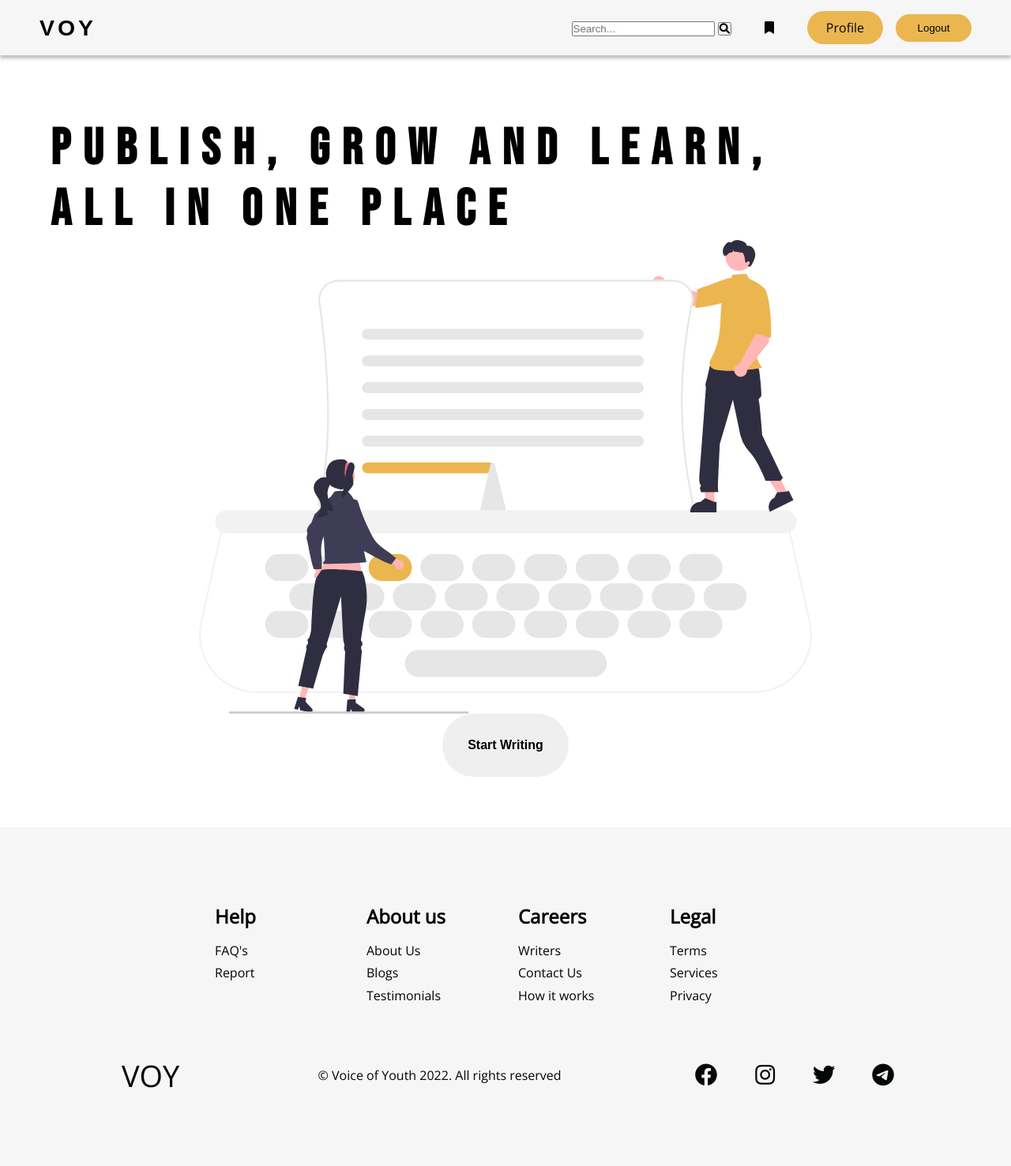
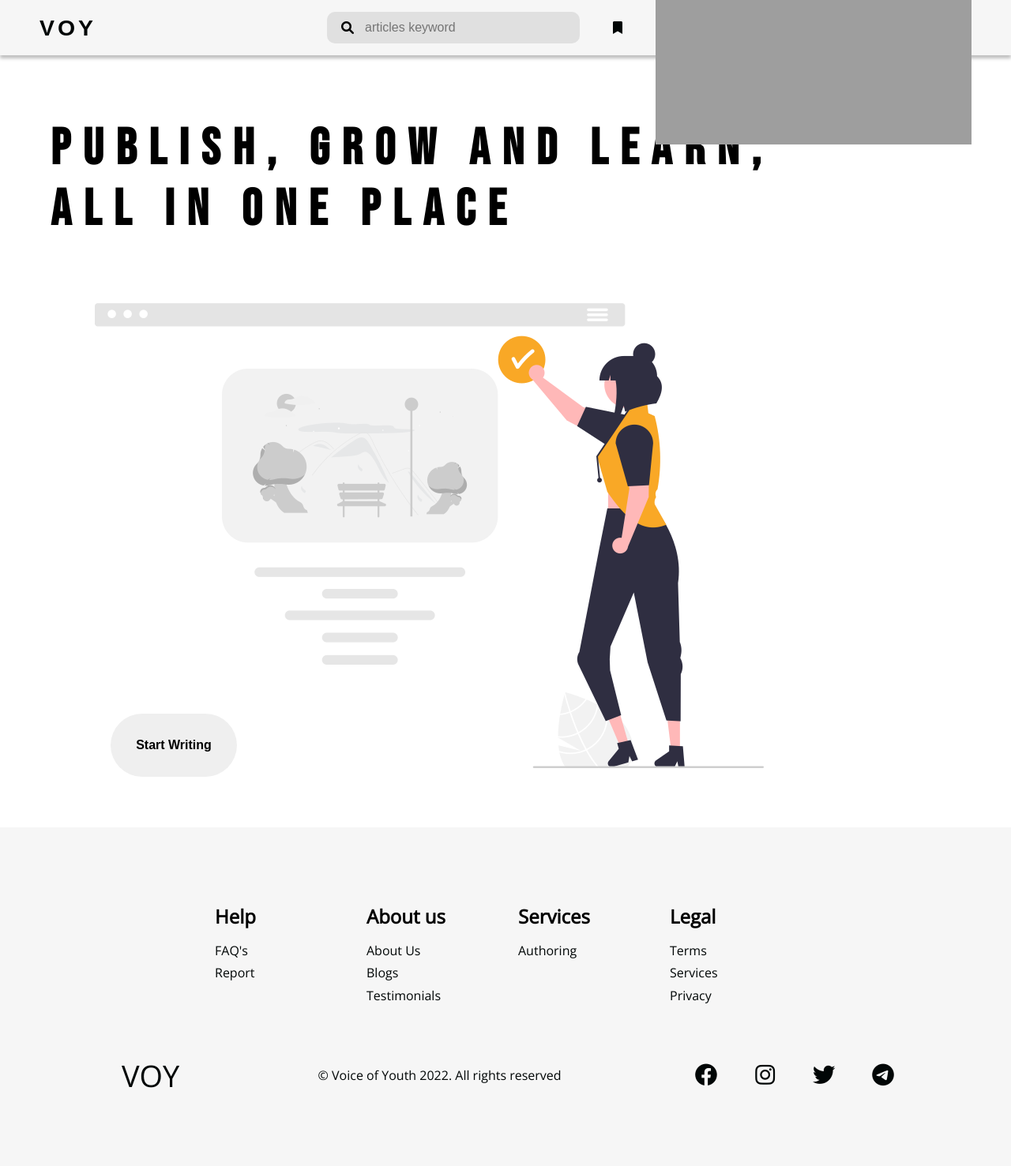
Before and after one commit to Voice-Of-Youth/voy-v2, a PHP site: page /voy/application/view/writers.php in a window 1280 px wide. Shown: the whole page at 79% size. Run offline with PHP 8.4, Linux system fonts and the light colour scheme; the visitor is signed in with stand-in values (Sample User, id 1); some web fonts are replaced; grey boxes are pictures that could not be loaded.

Commit message:
Fixed some issues on some pages

```diff
--- a/application/view/articles/article.php
+++ b/application/view/articles/article.php
@@ -101,7 +101,7 @@ include '../../controller/connection.inc.php';
           </br>
             </p>
             <!--  <div class="fakeimg" style="height:200px;">Image</div> -->
-            <img src="../../../public/images/sexed.jpeg" style = "text-align: center">
+            <img src="../../../public/images/Sex_Ed_1.jpg" style = "text-align: center">
             <h3>It encourages sex</h3>
             <p>Critics suggest sex ed will encourage children to have sex, yet research suggests the opposite is true. A study by the Guttmacher Institute found that "there is now clear evidence that sexuality education programmes can help young people to delay sexual activity."  A UNESCO report found children who are taught CSE tend to have less sex, fewer sexual partners and reduced sexual risk-taking.</p>
             <h3>It normalizes teenage sex</h3>
--- a/application/view/writers.php
+++ b/application/view/writers.php
@@ -8,11 +8,6 @@
     <link rel="stylesheet" href="https://cdnjs.cloudflare.com/ajax/libs/font-awesome/6.0.0-beta2/css/all.min.css" integrity="sha512-YWzhKL2whUzgiheMoBFwW8CKV4qpHQAEuvilg9FAn5VJUDwKZZxkJNuGM4XkWuk94WCrrwslk8yWNGmY1EduTA==" crossorigin="anonymous" referrerpolicy="no-referrer" />
     <title>Writers | Be a Verified Writer on VOY</title>
 </head>
-<?php
-session_start();
-if (!isset($_SESSION['email'])) {
-    header("Location: ./login.php");
-}?>
 <body>
 <nav class="navbar">
     <div class="navbar-container">
@@ -26,37 +21,38 @@ if (!isset($_SESSION['email'])) {
 
       <ul class="navbar-menu menu">
         <li class="search-menu-item">
-          <div class="navbar-link link search-styling">
-            <div id="search" class="search-bar">
-              <input type="text" class="search-text" placeholder="Search...">
-              <button class="search-submit">
+          <form action="./searchResult.php" method="POST">
+            <div class='searchContainer'>
+              <button class='iconButton' name="submit-search">
                 <i class="fa-solid fa-magnifying-glass"></i>
               </button>
-              <div class="search-dropdown" id="hits-container"></div>
+              <input name="search" class='searchInput' placeholder='articles keyword' />
             </div>
-            <span id="search-placeholder">Search</span>
-          </div>
+          </form>
         </li>
         <?php
+          session_start();
           if(isset($_SESSION["userid"])) {
+            $image = $_SESSION["userprofileimg"];
             echo "<li class=\"navbar-menu-item\">";
             // echo "<a href='../application/view/login.php'>Bookmarks</a>";
-            echo "<a href='../application/view/login.php' class='navbar-link link'>";
+            echo "<a href='../../index.php' class='navbar-link link'>";
             echo "<i class='fa-solid fa-bookmark'></i>";
             echo "<span>Favorites</span>";
             echo "</a>";
             echo "</li>";
-            echo "<li id='nav-button-dynamic' class='navbar-menu-item navbar-btn'>";
+            // echo "<li id='nav-button-dynamic' class='navbar-menu-item navbar-btn'>";
             // echo "<a href='../application/view/profile.php'>Signin</a>";
-            echo "<a href='../application/view/profile.php' class='btn-link link'>Profile</a>";
-            echo "</li>";
-            echo "<li id='nav-button-dynamic' class='navbar-menu-item navbar-btn'>";
-            // echo "<a href='../application/utils/logout.utils.php'>Logout</a>";
-            echo "<form class='navbar-menu-item navbar-btn' method='post'>";
-            echo "  <button class='btn-link link' type='submit' name='logout'>Logout</button>";
-            echo "</form>";
+            // echo "<a href='../application/view/profile.php' class='btn-link link'>Profile</a>";
+            // echo "</li>";
+            echo "<li class= 'user-icon'> <a href= './profile.php' > <img src= '../../public/images/uploads/$image'>  </a> </li>";
+            // echo "<li id='nav-button-dynamic' class='navbar-menu-item navbar-btn'>";
+            // // echo "<a href='../application/utils/logout.utils.php'>Logout</a>";
+            // echo "<form class='navbar-menu-item navbar-btn' method='post'>";
+            // echo "  <button class='btn-link link' type='submit' name='logout'>Logout</button>";
+            // echo "</form>";
             // echo "<a href='../application/utils/logout.utils.php' class='btn-link link'>Log out</a>";
-            echo "</li>";
+            // echo "</li>";
           } else {
             echo "<li id='nav-button-dynamic' class='navbar-menu-item navbar-btn'>";
             // echo "<a href='../application/view/login.php'>Signin</a>";
@@ -72,12 +68,15 @@ if (!isset($_SESSION['email'])) {
         <div class="header-wrapper">
              <h1>Publish, grow and learn, <br />All in one place</h1>
         </div>
-        <div class="image-background"></div>
+        <div class="image-background">
+         <img src="../../public/images/publish.png" alt="publish here">
+        </div>
+        <div class="button">
         <div class="btn-wrapper">
             <a href="Article.php"><button class="btn">Start Writing</button></a>
         </div>
         </div>
-
+    </div>
     <footer class="footer">
     <div class="footer-container">
       <div class="footer-links">
@@ -96,10 +95,8 @@ if (!isset($_SESSION['email'])) {
         </div>
         <div class="footer-link-wrapper">
           <div class="footer-link-items">
-                <h2 class="footer-title">Careers</h2>
-                <a href="./writers.php" class="link footer-link">Writers</a>
-                <a href="./contactus.php" class="link footer-link">Contact Us</a>
-                <a href="#" class="link footer-link">How it works</a>
+          <h2 class="footer-title">Services</h2>
+            <a href="./writers.php" class="link footer-link">Authoring</a>
           </div>
           <div class="footer-link-items">
             <h2 class="footer-title">Legal</h2>
@@ -113,7 +110,7 @@ if (!isset($_SESSION['email'])) {
       <section class="social-media">
         <div class="social-media-wrap">
           <div class="footer-logo">
-                <a href="../../public/index.php" class="link" id="footer-logo">VOY</a>
+            <a href="../../index.php" class="link" id="footer-logo">VOY</a>
           </div>
           <p class="website-rights">&copy; Voice of Youth <script>document.write(new Date().getFullYear())</script>. All rights reserved</p>
           <div class="social-icons">
--- a/public/index.php
+++ b/public/index.php
@@ -45,7 +45,7 @@
             $image = $_SESSION["userprofileimg"];
             echo "<li class=\"navbar-menu-item\">";
             // echo "<a href='../application/view/login.php'>Bookmarks</a>";
-            echo "<a href='../application/view/login.php' class='navbar-link link'>";
+            echo "<a href='./index.php' class='navbar-link link'>";
             echo "<i class='fa-solid fa-bookmark'></i>";
             echo "<span>Favorites</span>";
             echo "</a>";
--- a/public/styles/writers.css
+++ b/public/styles/writers.css
@@ -28,6 +28,7 @@
 }
 
 .btn {
+    margin-right: 3rem;
     border: none;
     border-radius: 3rem;
     outline: none;
@@ -44,3 +45,6 @@
     transition: all .3s ease-in-out;
     box-shadow: 0 12px 16px 0 rgba(0,0,0,0.24), 0 17px 50px 0 rgba(0,0,0,0.19);
 }
+div.btn-wrapper{
+    margin-left: -500px;
+}
```
Also changed, not shown: application/view/aboutus.php (+5 -7 lines), application/view/faq.php (+3 -5 lines), public/images/publish.png. Lines whose indentation alone changed are shown as unchanged.
